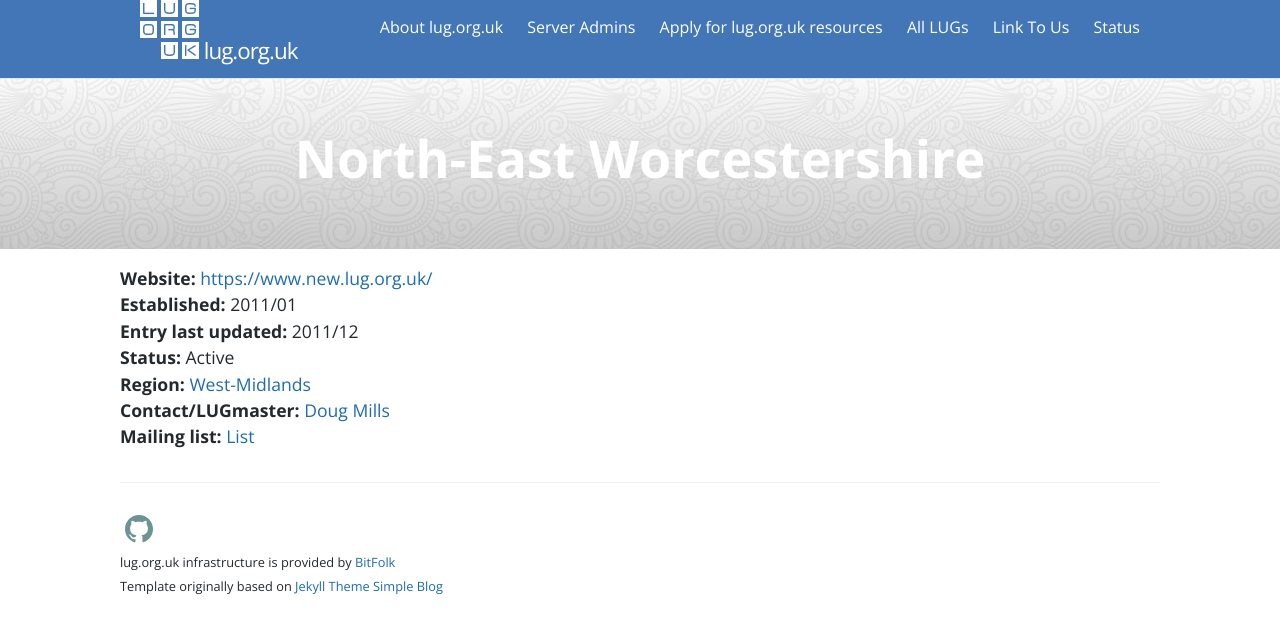
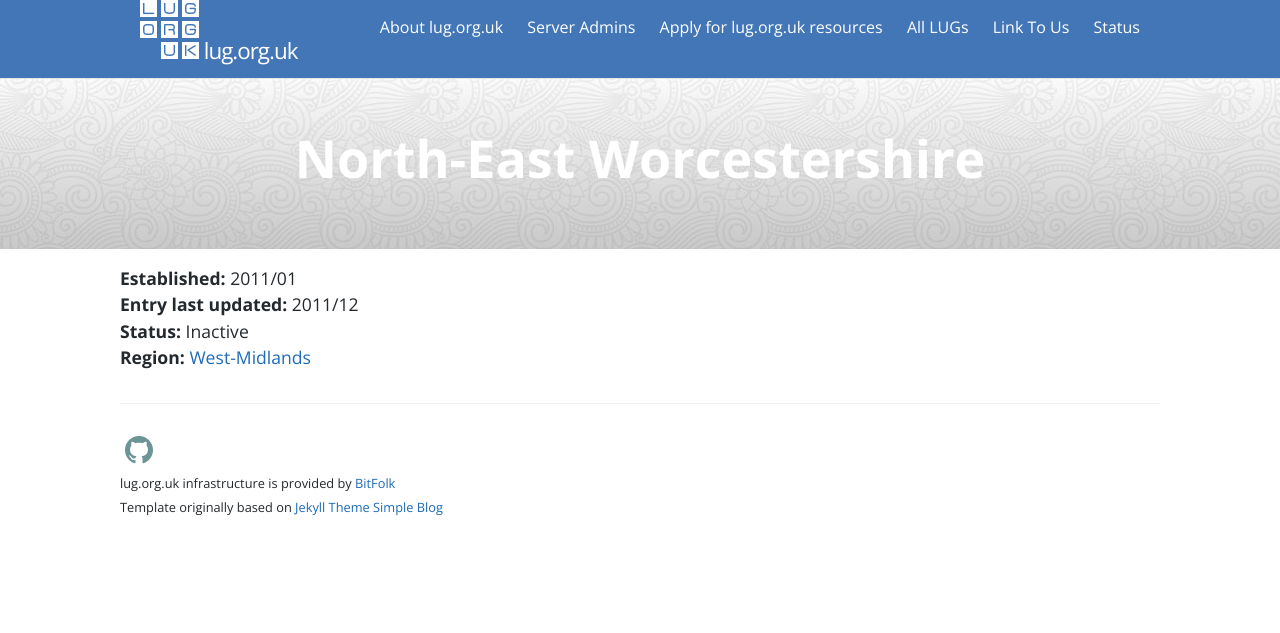
Before and after one commit to lugorguk/lug.org.uk-website, a Jekyll site: the page built from _posts/0000-01-01-North East Worcestershire.md, in a window 1280 px wide. Shown: the top 633 px of the page. Built offline with Jekyll 4.4.1, drawn with Linux system fonts in a browser that asks for light colours.

Commit message:
Set North East Worcestershire (NEW) LUG to Inactive
NEW LUG appears to have been inactive for quite a few years, so setting it as such now.

```diff
--- a/_posts/0000-01-01-North East Worcestershire.md
+++ b/_posts/0000-01-01-North East Worcestershire.md
@@ -1,17 +1,17 @@
 ---
 layout: lug
 title: North-East Worcestershire
-website: https://www.new.lug.org.uk/
+website:
 established_date: 2011/01
-status: Active
-last_update: 12/2011
+status: Inactive
+last_update: 2011/12
 categories: West-Midlands
 url: https://lug.org.uk/node/177
-contact_address: mailto:neworcslug@gmail.com
-contact: Doug Mills
-mailing_list: https://mailman.lug.org.uk/mailman/listinfo/newlug
+contact_address:
+contact:
+mailing_list:
 permalink: lugs/West-Midlands/North-East Worcestershire/
 location:
-  latitude: 52.22
-  longitude: -1.87
+  latitude:
+  longitude:
 ---
```
